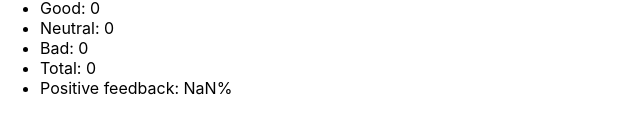
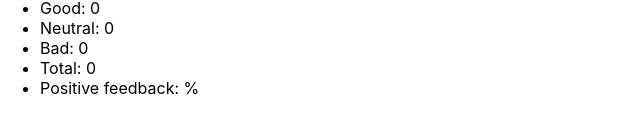
Before and after one commit to marianalevitska/goit-react-hw-02-feedback, a React (Create React App) app: page / in a window 1280 px wide. Shown: the part 232-366 px from the top of the page, without its empty margins (0-640 px from the left). Built offline with nearby package versions, Linux system fonts and the light colour scheme.

Commit message:
changing state in statistic to state and relatives in app

```diff
--- a/src/App.jsx
+++ b/src/App.jsx
@@ -2,7 +2,7 @@
 import Statistics from './components/Statistics/Statistics';
 import { Component } from 'react';
 
-const options = ['good', 'neutral', 'bad'];
+// const options = ['good', 'neutral', 'bad'];
 
 export class App extends Component {
   state = {
@@ -10,15 +10,24 @@ export class App extends Component {
     neutral: 0,
     bad: 0
   }
-  // PositiveFeedback() {
-  //   console.log(this.state);
-  //   const number = ((this.state.good) / (this.state.good + this.state.neutral + this.state.bad)) * 100;
-  //   return number;
-  // }
+  PositiveFeedback() {
+    console.log(this.state);
+    const number = ((this.state.good) / (this.state.good + this.state.neutral + this.state.bad)) * 100;
+    return number;
+  }
+
+  TotalFeedback() {
+    const n = this.state.good + this.state.neutral + this.state.bad;
+    return n;
+  }
   render() {
+    const percent = this.PositiveFeedback();
+    const total = this.TotalFeedback();
+    const positiveFeedback = percent ? percent : 0;
+    const { good, neutral, bad } = this.state;
     return (
       <div>
-        <Statistics title='Statistics' /*good={ } neutrel={ } total={ } positivePercentage={ }*/ />
+        <Statistics title='Statistics' good={good} neutral={neutral} bad={bad} total={total} positivePercentage={positiveFeedback} />
       </div >
     );
   }
--- a/src/components/Statistics/Statistics.js
+++ b/src/components/Statistics/Statistics.js
@@ -1,21 +1,9 @@
-import { Component } from 'react';
+// import { Component } from 'react';
+import PropTypes from 'prop-types';
 import stl from './Statistics.module.css';
 
-class Statistics extends Component {
-    state = {
-        good: 0,
-        neutral: 0,
-        bad: 0
-    }
-    // PositiveFeedback() {
-    //     console.log(this.state);
-    //     const number = ((this.state.good) / (this.state.good + this.state.neutral + this.state.bad)) * 100;
-    //     return number;
-    // }
+function Statistics({ good, neutral, bad, total, positiveFeedback }) {
 
-    render() {
-        const positiv = this.PositiveFeedback;
-        // console.log(positiv);
     return (
         <div className={stl.stat}>
             <div className={stl.feedback_btn_block}>
@@ -29,18 +17,25 @@ class Statistics extends Component {
             <div className={stl.stat_block}>
                 <h1 className={stl.stat_title}>Statistics</h1>
                 <ul className={stl.stat_list}>
-                        <li className={stl.stat_item}>Good: {this.state.good}</li>
-                        <li className={stl.stat_item}>Neutral: {this.state.neutral}</li>
-                        <li className={stl.stat_item}>Bad: {this.state.bad}</li>
-                        <li className={stl.stat_item}>Total: {this.state.good + this.state.neutral + this.state.bad}</li>
-                        <li className={stl.stat_item}>Positive feedback: {/*positiv*/ ((this.state.good) / (this.state.good + this.state.neutral + this.state.bad)) * 100}%</li>
+                    <li className={stl.stat_item}>Good: {good}</li>
+                    <li className={stl.stat_item}>Neutral: {neutral}</li>
+                    <li className={stl.stat_item}>Bad: {bad}</li>
+                    <li className={stl.stat_item}>Total: {total}</li>
+                    <li className={stl.stat_item}>Positive feedback: {positiveFeedback}%</li>
                 </ul>
             </div>
         </div>
     );
 };
-
+Statistics.propTypes = {
+    good: PropTypes.number.isRequired,
+    bad: PropTypes.number.isRequired,
+    neutral: PropTypes.number.isRequired,
+    total: PropTypes.number.isRequired,
+    positiveFeedback: PropTypes.number.isRequired,
 };
 
 
+
+
 export default Statistics;
```
Lines whose indentation alone changed are shown as unchanged.
